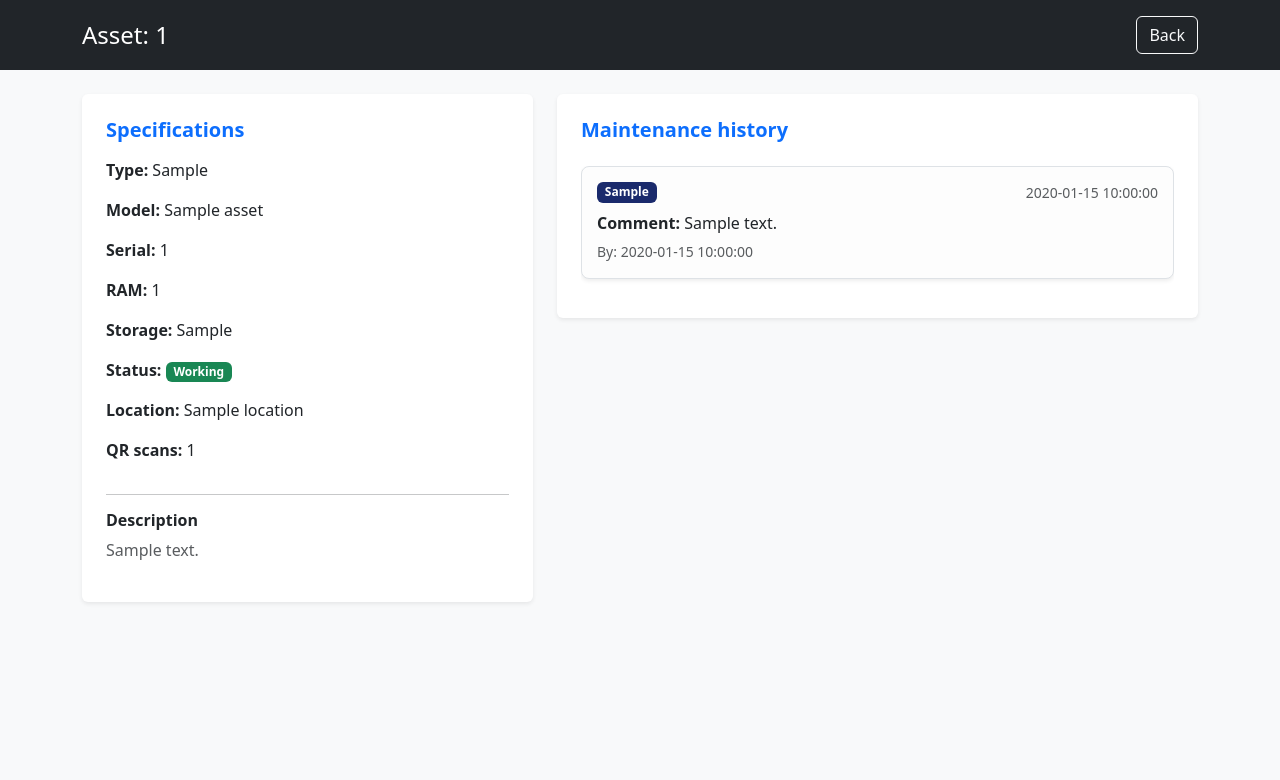
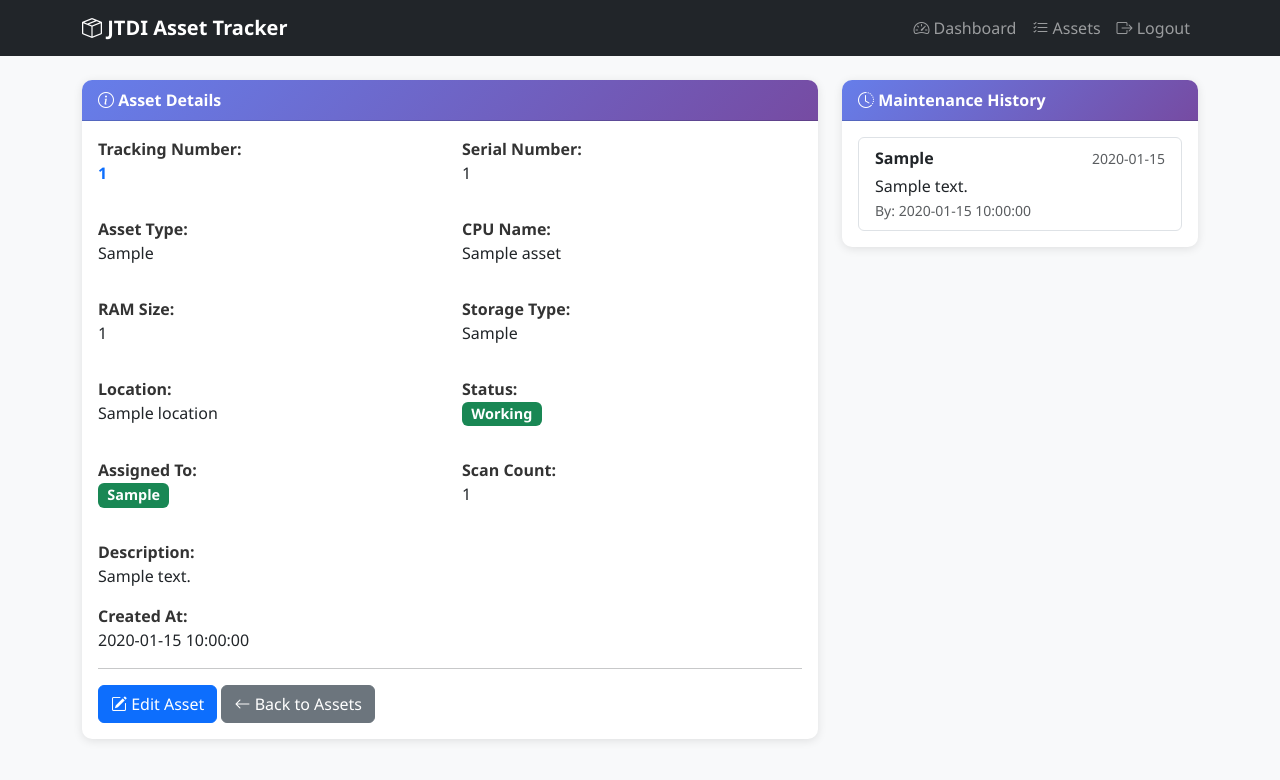
Before and after one commit to Fakhrul0029/Asset-Tracker-System-Together-, a Flask app: page /view/1 in a window 1280 px wide. Shown: the top 780 px of the page. Run offline with Flask 3, Linux system fonts and the light colour scheme; a database or web service that is not in the repository returns one stand-in record (values such as "Sample title"); some libraries are stand-ins or nearby versions.

Commit message:
Enhance asset view layout and styling

```diff
--- a/templates/view.html
+++ b/templates/view.html
@@ -1,63 +1,193 @@
 <!DOCTYPE html>
-<html>
+<html lang="en">
 <head>
-    <title>Asset Details</title>
-    <link rel="stylesheet" href="https://cdn.jsdelivr.net/npm/bootstrap@5.3.0/dist/css/bootstrap.min.css">
+    <meta charset="UTF-8">
+    <meta name="viewport" content="width=device-width, initial-scale=1.0">
+    <title>View Asset - JTDI Asset Tracker</title>
+    <link href="https://cdn.jsdelivr.net/npm/bootstrap@5.3.0/dist/css/bootstrap.min.css" rel="stylesheet">
+    <link rel="stylesheet" href="https://cdn.jsdelivr.net/npm/bootstrap-icons@1.10.0/font/bootstrap-icons.css">
     <style>
-        .log-card { border-left: 5px solid #1a2a6c; background: #fdfdfd; margin-bottom: 15px; padding: 15px; border-radius: 8px; box-shadow: 0 2px 5px rgba(0,0,0,0.05); }
+        body {
+            background-color: #f8f9fa;
+            font-family: 'Segoe UI', Tahoma, Geneva, Verdana, sans-serif;
+        }
+        .navbar-brand {
+            font-weight: 600;
+        }
+        .card {
+            border: none;
+            box-shadow: 0 2px 10px rgba(0,0,0,0.1);
+            border-radius: 10px;
+        }
+        .card-header {
+            background: linear-gradient(135deg, #667eea 0%, #764ba2 100%);
+            color: white;
+            border-radius: 10px 10px 0 0 !important;
+            font-weight: 600;
+        }
+        .info-label {
+            font-weight: 600;
+            color: #333;
+        }
+        .badge {
+            font-size: 0.9em;
+        }
     </style>
 </head>
-<body class="bg-light">
-    <nav class="navbar navbar-dark bg-dark p-3 mb-4">
-        <div class="container d-flex justify-content-between">
-            <h4 class="text-white mb-0">Asset: {{ asset.tracking_number }}</h4>
-            <a href="/" class="btn btn-outline-light">Back</a>
+<body>
+    <nav class="navbar navbar-expand-lg navbar-dark bg-dark">
+        <div class="container">
+            <a class="navbar-brand" href="{{ url_for('dashboard') }}">
+                <i class="bi bi-box-seam"></i> JTDI Asset Tracker
+            </a>
+            <button class="navbar-toggler" type="button" data-bs-toggle="collapse" data-bs-target="#navbarNav">
+                <span class="navbar-toggler-icon"></span>
+            </button>
+            <div class="collapse navbar-collapse" id="navbarNav">
+                <ul class="navbar-nav ms-auto">
+                    <li class="nav-item">
+                        <a class="nav-link" href="{{ url_for('dashboard') }}">
+                            <i class="bi bi-speedometer2"></i> Dashboard
+                        </a>
+                    </li>
+                    <li class="nav-item">
+                        <a class="nav-link" href="{{ url_for('index') }}">
+                            <i class="bi bi-list-check"></i> Assets
+                        </a>
+                    </li>
+                    {% if session.role == 'Admin' %}
+                    <li class="nav-item">
+                        <a class="nav-link" href="{{ url_for('admin_dashboard') }}">
+                            <i class="bi bi-gear"></i> Admin
+                        </a>
+                    </li>
+                    {% endif %}
+                    <li class="nav-item">
+                        <a class="nav-link" href="{{ url_for('logout') }}">
+                            <i class="bi bi-box-arrow-right"></i> Logout
+                        </a>
+                    </li>
+                </ul>
+            </div>
         </div>
     </nav>
 
-    <div class="container">
+    <div class="container mt-4">
         <div class="row">
-            <div class="col-md-5">
-                <div class="card p-4 shadow-sm border-0 mb-4">
-                    <h5 class="fw-bold text-primary mb-3">Specifications</h5>
-                    <p><b>Type:</b> {{ asset.asset_type }}</p>
-                    <p><b>Model:</b> {{ asset.cpu_name }}</p>
-                    <p><b>Serial:</b> {{ asset.serial_number }}</p>
-                    <p><b>RAM:</b> {{ asset.ram_size }}</p>
-                    <p><b>Storage:</b> {{ asset.storage_type }}</p>
-                    <p><b>Status:</b>
+            <div class="col-lg-8">
+                <div class="card mb-4">
+                    <div class="card-header">
+                        <i class="bi bi-info-circle"></i> Asset Details
+                    </div>
+                    <div class="card-body">
+                        <div class="row">
+                            <div class="col-md-6 mb-3">
+                                <span class="info-label">Tracking Number:</span>
+                                <p class="text-primary fw-bold">{{ asset.tracking_number }}</p>
+                            </div>
+                            <div class="col-md-6 mb-3">
+                                <span class="info-label">Serial Number:</span>
+                                <p>{{ asset.serial_number }}</p>
+                            </div>
+                        </div>
+                        <div class="row">
+                            <div class="col-md-6 mb-3">
+                                <span class="info-label">Asset Type:</span>
+                                <p>{{ asset.asset_type }}</p>
+                            </div>
+                            <div class="col-md-6 mb-3">
+                                <span class="info-label">CPU Name:</span>
+                                <p>{{ asset.cpu_name }}</p>
+                            </div>
+                        </div>
+                        <div class="row">
+                            <div class="col-md-6 mb-3">
+                                <span class="info-label">RAM Size:</span>
+                                <p>{{ asset.ram_size or '-' }}</p>
+                            </div>
+                            <div class="col-md-6 mb-3">
+                                <span class="info-label">Storage Type:</span>
+                                <p>{{ asset.storage_type or '-' }}</p>
+                            </div>
+                        </div>
+                        <div class="row">
+                            <div class="col-md-6 mb-3">
+                                <span class="info-label">Location:</span>
+                                <p>{{ asset.location }}</p>
+                            </div>
+                            <div class="col-md-6 mb-3">
+                                <span class="info-label">Status:</span>
+                                <p>
                                     <span class="badge {{ 'bg-success' if asset.status == 'Working' else 'bg-warning text-dark' if asset.status == 'Maintenance' else 'bg-danger' }}">
                                         {{ asset.status }}
                                     </span>
                                 </p>
-                    <p><b>Location:</b> {{ asset.location }}</p>
-                    <p><b>QR scans:</b> {{ asset.scan_count or 0 }}</p>
+                            </div>
+                        </div>
+                        <div class="row">
+                            <div class="col-md-6 mb-3">
+                                <span class="info-label">Assigned To:</span>
+                                <p>
+                                    {% if asset.assigned_to %}
+                                        <span class="badge bg-success">{{ asset.assigned_to }}</span>
+                                    {% else %}
+                                        <span class="text-muted">Available</span>
+                                    {% endif %}
+                                </p>
+                            </div>
+                            <div class="col-md-6 mb-3">
+                                <span class="info-label">Scan Count:</span>
+                                <p>{{ asset.scan_count or 0 }}</p>
+                            </div>
+                        </div>
+                        <div class="mb-3">
+                            <span class="info-label">Description:</span>
+                            <p>{{ asset.description or '-' }}</p>
+                        </div>
+                        <div class="mb-3">
+                            <span class="info-label">Created At:</span>
+                            <p>{{ asset.created_at.strftime('%Y-%m-%d %H:%M:%S') if asset.created_at else '-' }}</p>
+                        </div>
+
                         <hr>
-                    <h6 class="fw-bold">Description</h6>
-                    <p class="text-muted">{{ asset.description or 'No description.' }}</p>
+                        <a href="{{ url_for('edit_asset', id=asset.id) }}" class="btn btn-primary">
+                            <i class="bi bi-pencil-square"></i> Edit Asset
+                        </a>
+                        <a href="{{ url_for('index') }}" class="btn btn-secondary">
+                            <i class="bi bi-arrow-left"></i> Back to Assets
+                        </a>
+                    </div>
                 </div>
             </div>
 
-            <div class="col-md-7">
-                <div class="card p-4 shadow-sm border-0">
-                    <h5 class="fw-bold text-primary mb-4">Maintenance history</h5>
-                    <div style="max-height: 600px; overflow-y: auto;">
+            <div class="col-lg-4">
+                <div class="card">
+                    <div class="card-header">
+                        <i class="bi bi-clock-history"></i> Maintenance History
+                    </div>
+                    <div class="card-body">
+                        {% if logs %}
+                            <div class="list-group">
                                 {% for log in logs %}
-                        <div class="log-card border shadow-sm">
-                            <div class="d-flex justify-content-between mb-2">
-                                <span class="badge text-white" style="background:#1a2a6c;">{{ log.action_type }}</span>
-                                <small class="text-muted">{{ log.log_date }}</small>
+                                <div class="list-group-item">
+                                    <div class="d-flex justify-content-between align-items-center">
+                                        <strong>{{ log.action_type }}</strong>
+                                        <small class="text-muted">{{ log.log_date.strftime('%Y-%m-%d') if log.log_date else '' }}</small>
                                     </div>
-                            <p class="mb-1"><b>Comment:</b> {{ log.comment }}</p>
+                                    <p class="mb-0 mt-1">{{ log.comment }}</p>
                                     <small class="text-muted">By: {{ log.updated_by }}</small>
                                 </div>
+                                {% endfor %}
+                            </div>
                         {% else %}
-                        <p class="text-center text-muted py-5">No maintenance history.</p>
-                        {% endfor %}
+                            <p class="text-muted">No maintenance history.</p>
+                        {% endif %}
                     </div>
                 </div>
             </div>
         </div>
     </div>
+
+    <script src="https://cdn.jsdelivr.net/npm/bootstrap@5.3.0/dist/js/bootstrap.bundle.min.js"></script>
 </body>
 </html>
```
Lines whose indentation alone changed are shown as unchanged.
